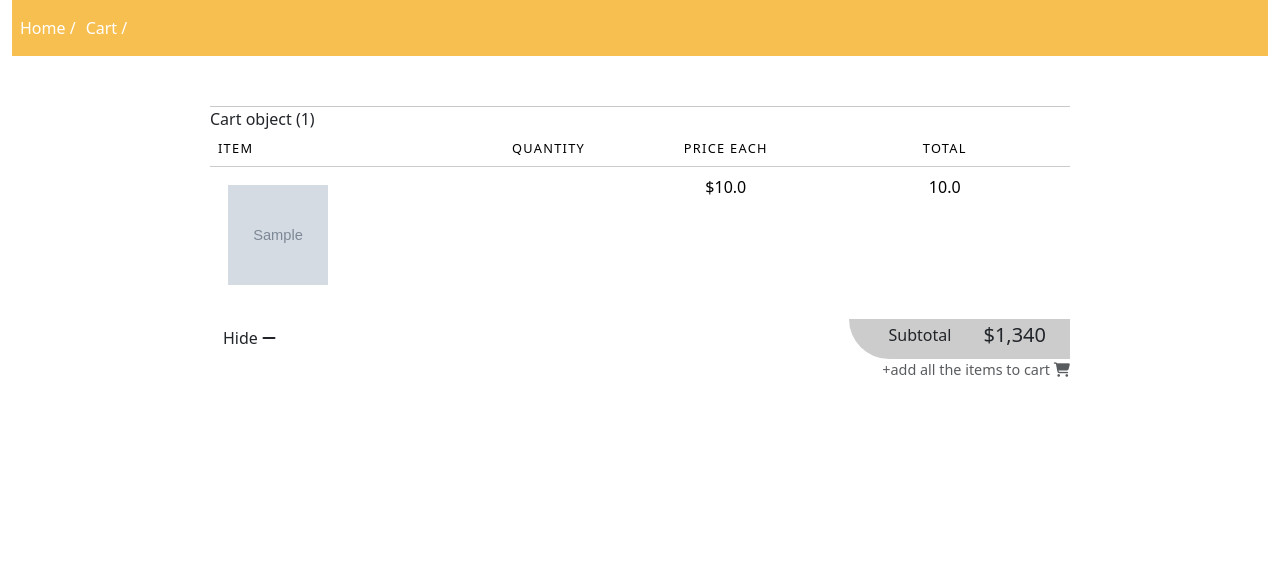
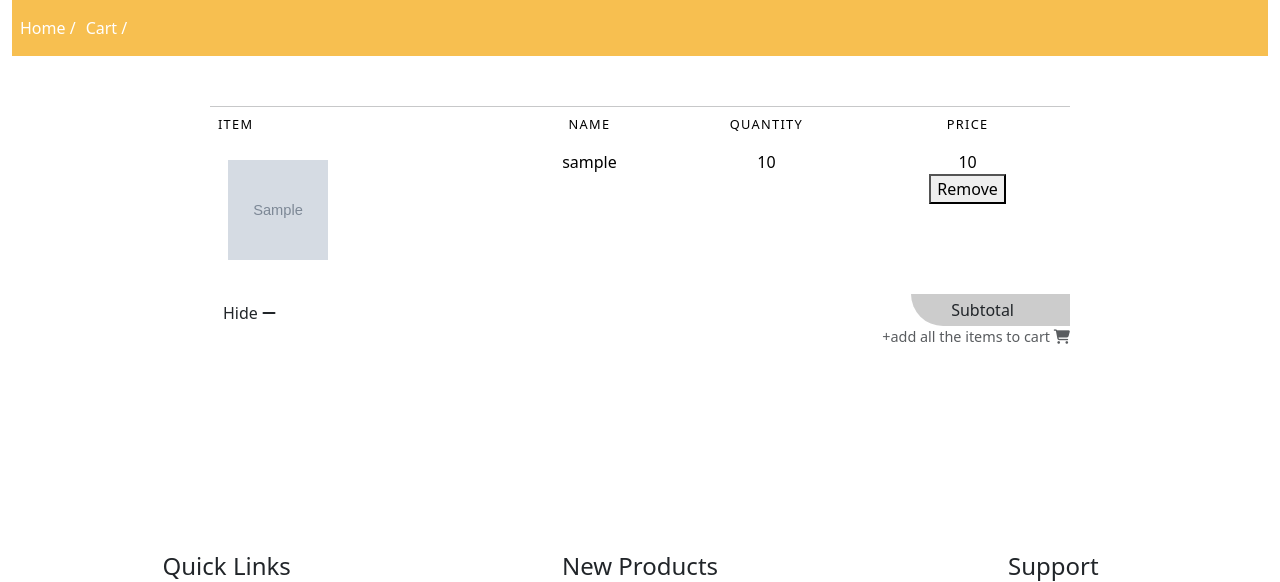
Before and after one commit to roydjcool/001, a Django app: page /cart in a window 1280 px wide. Shown: the part 119-701 px from the top of the page. Run offline with Django 4.2, Linux system fonts and the light colour scheme; a user stored in the database is signed in; tables that the repository leaves empty hold one stand-in row (values such as "Sample post"); grey boxes marked "Sample" are stand-in pictures; some libraries are stand-ins or nearby versions.

Commit message:
update quatity

```diff
--- a/website/store/templates/store/products/cart.html
+++ b/website/store/templates/store/products/cart.html
@@ -19,28 +19,26 @@
                 <thead>
                     <tr>
                         <th scope="col" class="text-uppercase header">item</th>
+                        <th scope="col" class="text-uppercase">Name</th>
                         <th scope="col" class="text-uppercase">Quantity</th>
-                        <th scope="col" class="text-uppercase">price each</th>
-                        <th scope="col" class="text-uppercase">total</th>
+                        <th scope="col" class="text-uppercase">Price</th>
                     </tr>
                 </thead>
                 <tbody>
                     {% if cart %}
                         {% for item in cart %}
-                            <tr>{{item}}</tr>
+                            {% comment %} <tr>{{item.product_qty}}</tr> {% endcomment %}
                             <tr>
                                 <td class="item">
                                     <div class="d-flex align-items-start">
                                         <img src= "{{item.product.image.url}}" alt="">
                                     </div>
                                 </td>
-                                <td>{{item.product.cart.product_qty}}</td>
-                                <td class="d-flex flex-column">${{item.product.original_price}}</td>
-                                <td class="font-weight-bold"> {{item.product.selling_price}}
-                                    <div class="close">&times;</div>
-                                    <button class="d-flex justify-content-end align-items-end btn border">+ Add to
-                                    cart</button>
-                                </td>
+                            <td> {{item.product.slug}} </td>
+                                <td>{{item.product_qty}}</td>
+                                <td class="d-flex flex-column">{{item.product.selling_price | stringformat:'d'}}
+                                    <div><button class="btn-danger">Remove</button>
+                                </div></td>
                             </tr>
                         {% endfor %}
                     {% else %}
@@ -61,7 +59,7 @@
         <div class="d-flex flex-column justify-content-end align-items-end">
             <div class="d-flex px-3 pr-md-5 py-1 subtotal">
                 <div class="px-4">Subtotal</div>
-                <div class="h5 font-weight-bold px-md-2">$1,340</div>
+                <div class="h5 font-weight-bold px-md-2"></div>
             </div>
             <div class="text-muted tag">
                 +add all the items to cart <span class="fas fa-shopping-cart pl-1"></span>
```
